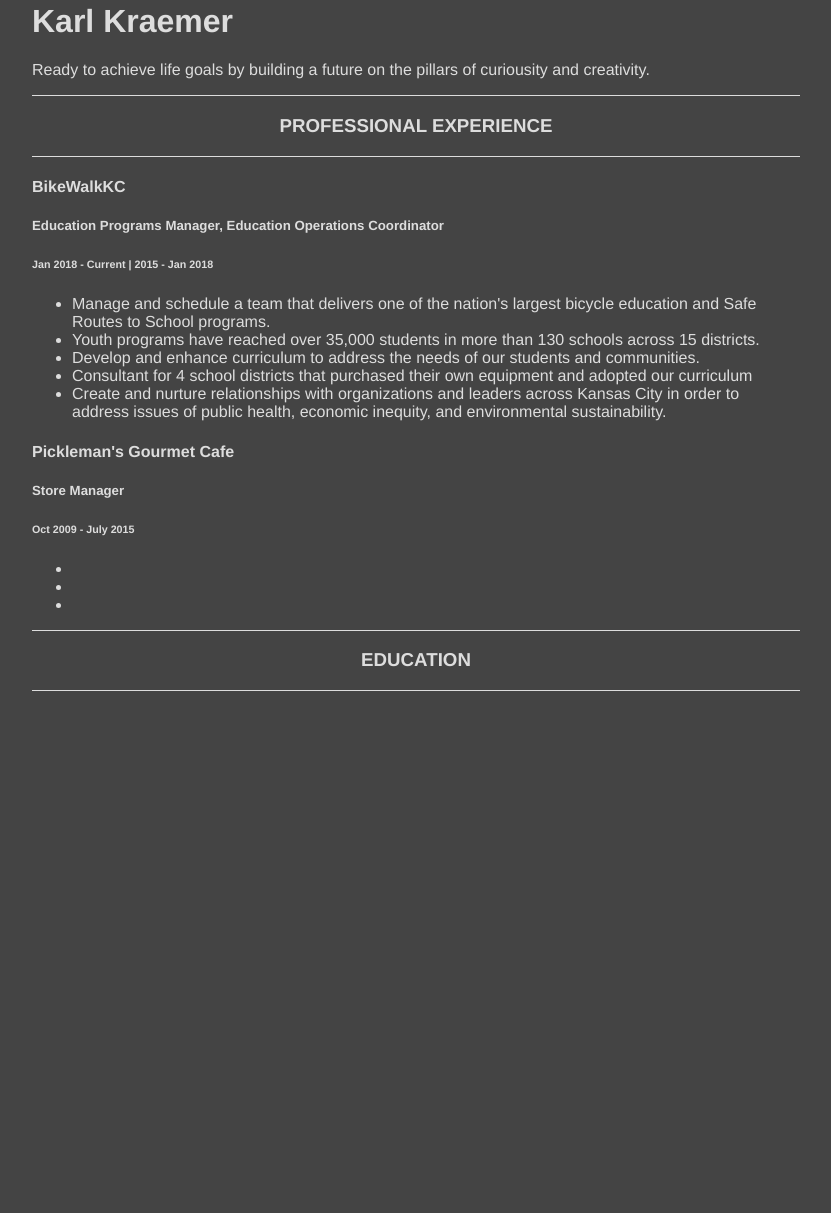
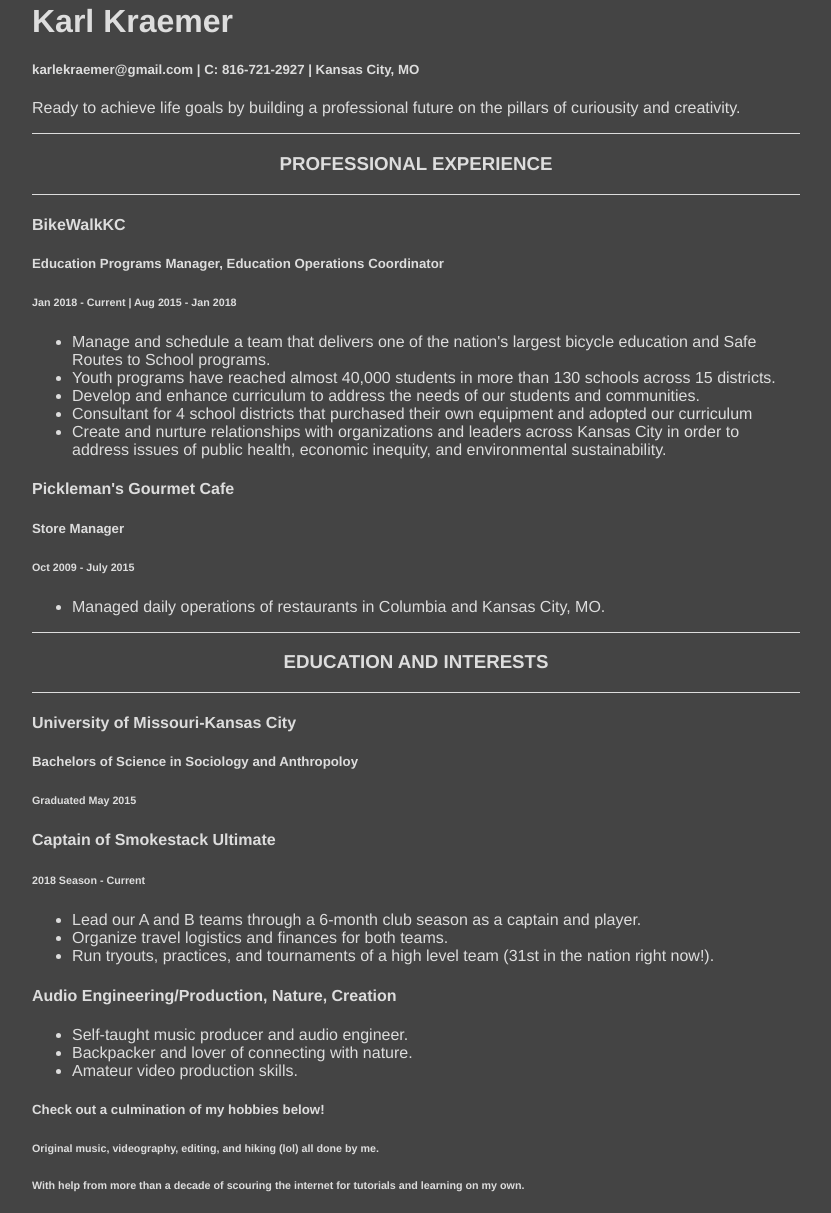
Before and after one commit to karlekraemer/karlekraemer.github.io, a plain HTML site: page index.html in a window 1280 px wide. Shown: the part 125-1338 px from the top of the page, without its empty margins (224-1055 px from the left). Before the commit the page ends 944 px from the top, so only its background shows below. Drawn offline with Linux system fonts and the light colour scheme.

Commit message:
Update index.html

```diff
--- a/index.html
+++ b/index.html
@@ -9,7 +9,8 @@
 <body>
   <div>
     <h1>Karl Kraemer</h1>
-    <p>Ready to achieve  life goals by building a future on the pillars of curiousity and creativity.
+    <h5>karlekraemer@gmail.com | C: 816-721-2927 | Kansas City, MO</h5>
+    <p.1>Ready to achieve life goals by building a professional future on the pillars of curiousity and creativity.<p>
   </div>
 
   <div class="exp-header">
@@ -19,11 +20,11 @@
   <div>
     <h4>BikeWalkKC</h4>
     <h5>Education Programs Manager, Education Operations Coordinator</h5>
-    <h6>Jan 2018 - Current | 2015 - Jan 2018</h6>
+    <h6>Jan 2018 - Current | Aug 2015 - Jan 2018</h6>
 
     <ul>
       <li>Manage and schedule a team that delivers one of the nation's largest bicycle education and Safe Routes to School programs. </li>
-      <li>Youth programs have reached over 35,000 students in more than 130 schools across 15 districts.
+      <li>Youth programs have reached almost 40,000 students in more than 130 schools across 15 districts.</li>
       <li>Develop and enhance curriculum to address the needs of our students and communities.</li>
       <li>Consultant for 4 school districts that purchased their own equipment and adopted our curriculum</li>
       <li>Create and nurture relationships with organizations and leaders across Kansas City in order to address issues of public health, economic inequity, and environmental sustainability.</liv>
@@ -36,15 +37,51 @@
     <h6>Oct 2009 - July 2015</h6>
 
     <ul>
-      <li></li>
-      <li></li>
-      <li></li>
+      <li>Managed daily operations of restaurants in Columbia and Kansas City, MO.</li>
+    </ul>
+  </div>
+
+  <div class="exp-header">
+    <h3>Education and Interests</h3>
+  </div>
+
+  <div>
+    <h4>University of Missouri-Kansas City</h4>
+    <h5>Bachelors of Science in Sociology and Anthropoloy</h5>
+    <h6>Graduated May 2015</h6>
+  </div>
+
+   <div>
+    <h4>Captain of Smokestack Ultimate</h4>
+     <h6>2018 Season - Current</h6>
+
+    <ul>
+      <li>Lead our A and B teams through a 6-month club season as a captain and player.</li>
+      <li>Organize travel logistics and finances for both teams.</li>
+      <li>Run tryouts, practices, and tournaments of a high level team (31st in the nation right now!).</liv>
     </ul>
 
-  <div class="exp-header">
-    <h3>Education</h3>
+
+    <div>
+    <h4>Audio Engineering/Production, Nature, Creation</h4>
+
+    <ul>
+      <li>Self-taught music producer and audio engineer.</li>
+      <li>Backpacker and lover of connecting with nature.</li>
+      <li>Amateur video production skills.</liv>
+    </ul>
+
+   <h5>Check out a culmination of my hobbies below!</h5>
+   <h6>Original music, videography, editing, and hiking (lol) all done by me.</h6>
+   <h6>With help from more than a decade of scouring the internet for tutorials and learning on my own.</h6>
   </div>
 
+
+
+  <div>
+    <iframe style='display: block; margin: 0 auto;' width="420" height="315"
+      src="https://www.youtube.com/embed/4cECI1lce40" frameborder="0" allowfullscreen>
+    </iframe>
   </div>
 
 </body>
```
